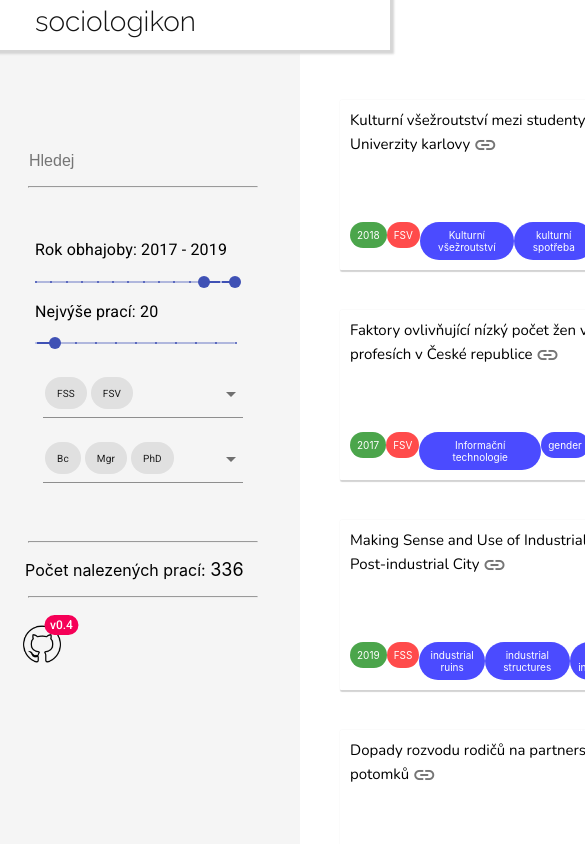
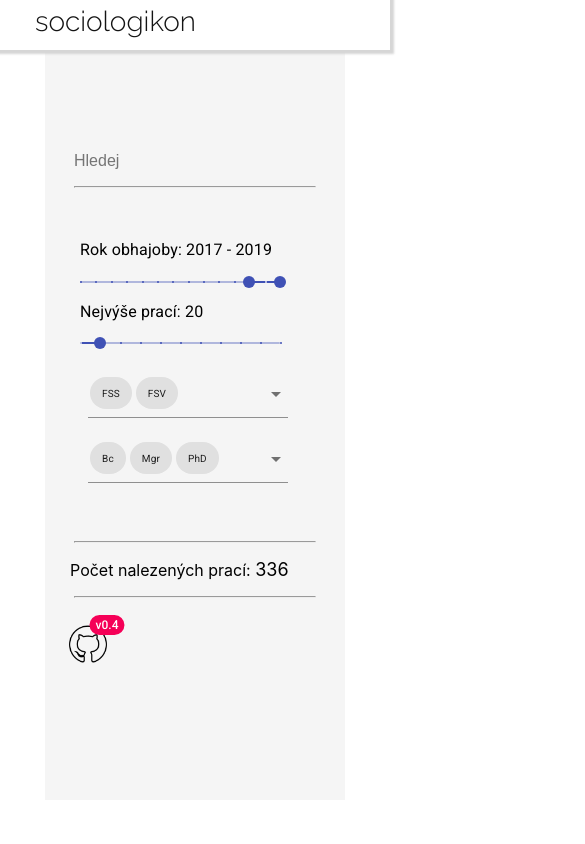
Before and after one commit to buresj/sociologikon, a React (Create React App) app: page / in a window 390 px wide. Shown: the top 844 px of the page, 585 px wide, since content can reach past the window. Built offline with nearby package versions, Linux system fonts and the light colour scheme.

Commit message:
basic responsive attributes added

```diff
--- a/src/MainLayout.module.scss
+++ b/src/MainLayout.module.scss
@@ -21,3 +21,23 @@
     z-index: 1;
   }
 }
+
+@media screen and (max-width: 500px) {
+  .main {
+    width: 100%;
+    margin: 0 auto;
+    display: flex;
+    flex-direction: column;
+    flex-wrap: wrap;
+
+    .sidebar {
+      margin: 0 auto;
+      height: 800px;
+      position: static;
+    }
+
+    .dashboard {
+      margin: 0 auto;
+    }
+  }
+}
--- a/src/SideBar.module.scss
+++ b/src/SideBar.module.scss
@@ -6,6 +6,5 @@
   .settings {
     color: black;
     margin-top: 150px;
-    position: fixed;
   }
 }
--- a/src/Table.module.scss
+++ b/src/Table.module.scss
@@ -59,7 +59,7 @@ body {
 
       .keywords {
         border-radius: 25px;
-        background-color: blue;
+        background-color: #1446a0;
         cursor: pointer;
 
         &:hover {
@@ -69,12 +69,12 @@ body {
 
       .department {
         border-radius: 25px;
-        background-color: red;
+        background-color: #136f63;
       }
 
       .year {
         border-radius: 18px;
-        background-color: green;
+        background-color: #f34213;
       }
     }
   }
```
